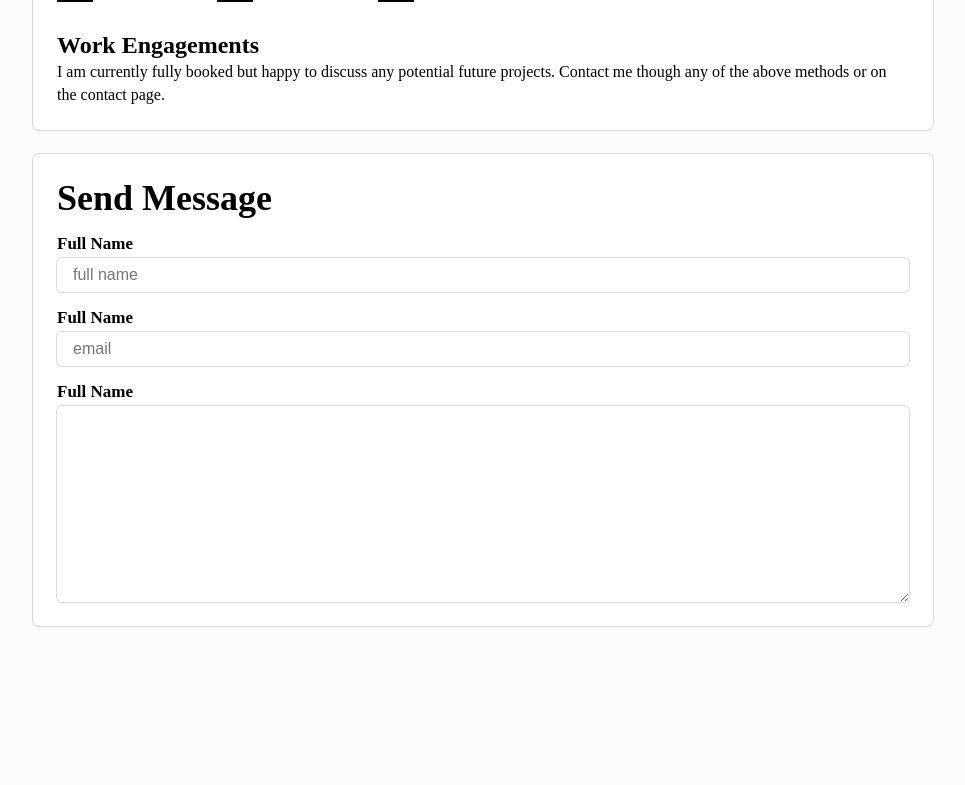
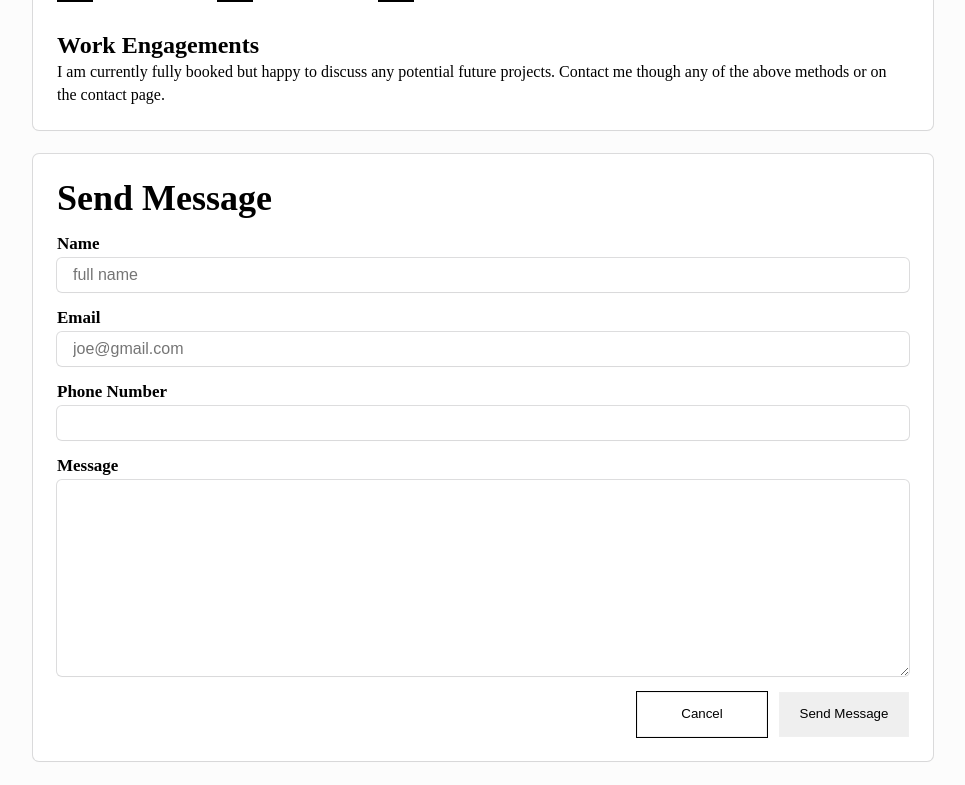
Before and after one commit to ReBeL-007/portfolio, a plain HTML site: page index.html in a window 1280 px wide. Shown: the part 798-1583 px from the top of the page, without its empty margins (157-1122 px from the left). Before the commit the page ends 1448 px from the top, so only its background shows below. Drawn offline with Linux system fonts and the light colour scheme.

Commit message:
excel linked

```diff
--- a/index.html
+++ b/index.html
@@ -116,33 +116,79 @@
       <!-- contact us -->
       <section class="common__section-style contact__form">
         <h2 class="title">Send Message</h2>
-        <form action="#">
+        <form action="#" name="google-sheet" method="post">
           <div class="form__group">
-            <label for="full name" class="form__label">Full Name</label>
+            <label for="full_name" class="form__label">Name</label>
             <input
               type="text"
               class="form__input"
               placeholder="full name"
-              id="full name"
+              id="full_name"
+              name="fullName"
               required
             />
           </div>
           <div class="form__group">
-            <label for="full name" class="form__label">Full Name</label>
+            <label for="email" class="form__label">Email</label>
             <input
               type="email"
               class="form__input"
-              placeholder="email"
+              placeholder="joe@gmail.com"
               id="email"
+              name="email"
               required
             />
           </div>
           <div class="form__group">
-            <label for="full name" class="form__label">Full Name</label>
-            <textarea name="" id="" cols="30" rows="10"></textarea>
+            <label for="number" class="form__label">Phone Number</label>
+            <input
+              type="number"
+              class="form__input"
+              id="number"
+              name="number"
+              required
+            />
+          </div>
+          <div class="form__group">
+            <label for="message" class="form__label">Message</label>
+            <textarea
+              name="message"
+              id=""
+              cols="30"
+              rows="10"
+              id=""
+              message
+            ></textarea>
+          </div>
+          <div class="actions">
+            <button class="btn">Cancel</button>
+            <button type="submit" class="btn">Send Message</button>
           </div>
         </form>
       </section>
     </main>
+
+    <script defer>
+      const scriptURL = `https://script.google.com/macros/s/AKfycbzTyhqRJ0w3_RDPHU9lT3eQnlYf9whBoOMbtMjZMR0FToNaIHIphAHrqvSj7JTJGhhR/exec`;
+      const form = document.forms["google-sheet"];
+      form.addEventListener("submit", (e) => {
+        e.preventDefault();
+        fetch(scriptURL, { method: "POST", body: new FormData(form) })
+          .then((response) => {
+            alert("Your message is sent");
+            document.querySelectorAll(".form__input").forEach((el) => {
+              el.value = "";
+            });
+          })
+          .catch((error) => {
+            alert(
+              "Could not send message. Please try again later or contact through the provided phone number"
+            );
+            // document.querySelectorAll(".form__input").forEach((el) => {
+            //   el.value = "";
+            // });
+          });
+      });
+    </script>
   </body>
 </html>
--- a/style.scss
+++ b/style.scss
@@ -15,6 +15,13 @@
 
 html {
   font-size: 62.5%;
+
+  @media (max-width: 600px) {
+    font-size: 50%;
+  }
+  @media (max-width: 400px) {
+    font-size: 49%;
+  }
 }
 
 body {
@@ -54,6 +61,10 @@ p {
 .header {
   display: flex;
   gap: 1.6rem;
+
+  @media (max-width: 454px) {
+    flex-direction: column;
+  }
 
   h1 {
     font-size: 4.8rem;
@@ -110,7 +121,7 @@ p {
     gap: 1.6rem;
 
     a {
-      width: clamp(100px, 150px, 190px);
+      width: clamp(10rem, 15rem, 19rem);
 
       img {
         width: 100%;
@@ -201,3 +212,31 @@ p {
     border-radius: 5px;
   }
 }
+
+.actions {
+  text-align: end;
+  button:first-child {
+    margin-right: 8px;
+    background: transparent;
+    outline: 1px solid var(--profile-border);
+  }
+}
+
+.btn {
+  padding: 0.8rem 1.6rem;
+  border: none;
+  outline: none;
+  cursor: pointer;
+  line-height: 2;
+  border: 1px solid rgb(240, 240, 240);
+
+  @media (min-width: 400px) {
+    width: clamp(12rem, 13rem, 15rem);
+  }
+  transition: all 0.3s;
+
+  &:hover {
+    box-shadow: rgba(0, 0, 0, 0.1) 0px 1px 3px 0px,
+      rgba(0, 0, 0, 0.06) 0px 1px 2px 0px;
+  }
+}
```
Also changed, not shown: css/style.min.css, style.css, 2 other files.
